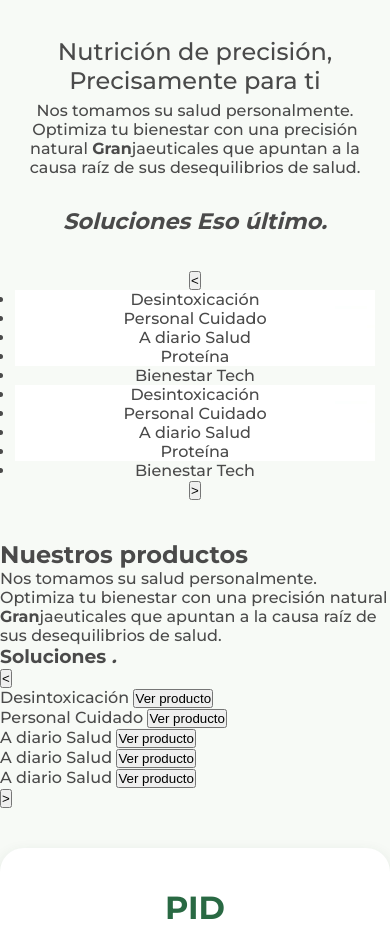
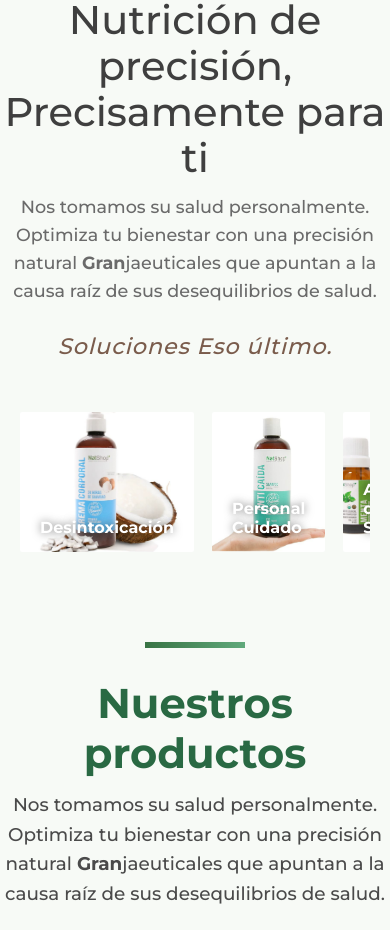
Before and after one commit to AleRodriguezCruz/tienda-bienestar-femenino, a plain HTML site: page index.html in a window 390 px wide. Shown: the part 561-1491 px from the top of the page. Drawn offline with Linux system fonts and the light colour scheme.

Commit message:
Update styles.css

```diff
--- a/styles.css
+++ b/styles.css
@@ -90,28 +90,26 @@ nav a:hover {
 .hero-section {
   position: relative;
   width: 100vw;
-  height: 100vh;  /* o 100vh si quieres que ocupe toda la pantalla */
+  height: 100vh;
   min-height: 350px;
   max-height: 760px;
   overflow: hidden;
   display: flex;
   align-items: center;
   justify-content: center;
-  margin-top: 102px; /* si tienes header fijo, ajusta este margen */
+  margin-top: 102px;
 }
-
 .hero-bg {
   position: absolute;
   top: 0;
   left: 0;
-  width: 100vw;    /* ancho total de la ventana */
-  height: 100vh;   /* altura total de la ventana */
-  object-fit: cover; /* cubrir el área sin deformar */
+  width: 100vw;
+  height: 100vh;
+  object-fit: cover;
   z-index: 1;
   filter: brightness(0.85);
   pointer-events: none;
 }
-
 .hero-content {
   position: relative;
   z-index: 2;
@@ -148,53 +146,121 @@ nav a:hover {
   background: #60a97b;
 }
 
-/* Beneficios */
-section.beneficios {
-  max-width: 900px;
-  margin: 40px auto;
-  padding: 0 15px;
+/* Beneficios carrusel */
+.beneficios > h2 {
+  font-weight: 300;
+  font-size: 2.5rem;
+  line-height: 1.15;
+  color: #3f3f3f;
+  margin-bottom: 0.3em;
+  font-family: 'Montserrat', sans-serif;
   text-align: center;
-  color: #4a4a4a;
+  max-width: 720px;
+  margin-left: auto;
+  margin-right: auto;
 }
-section.beneficios h2 {
-  font-weight: 500;
-  margin-bottom: 6px;
+.beneficios > p {
+  font-weight: 400;
+  font-size: 1.1rem;
+  line-height: 1.6;
+  color: #6a6a6a;
+  max-width: 700px;
+  margin: 0 auto 1.5em auto;
+  font-family: 'Montserrat', sans-serif;
+  text-align: center;
 }
-section.beneficios p {
-  font-size: 1rem;
-  max-width: 700px;
-  margin: 0 auto 30px auto;
+.beneficios > h3 {
+  font-style: italic;
+  font-weight: 400;
+  font-size: 1.4rem;
+  color: #7a5c4c;
+  letter-spacing: 0.04em;
+  margin-bottom: 2rem;
+  font-family: 'Montserrat', sans-serif;
+  text-align: center;
 }
-section.beneficios h3 {
-  font-size: 1.4rem;
-  font-style: italic;
-  margin-bottom: 35px;
+
+.carousel-container {
+  position: relative;
+  max-width: calc(100vw - 40px);
+  margin: 0 20px;
+  overflow: hidden;
+  padding: 20px 0;
 }
-.beneficios-grid {
+.carousel-track-container {
+  overflow: hidden;
+  width: 100%;
+}
+.carousel-track {
   display: flex;
-  gap: 18px;
-  justify-content: center;
-  flex-wrap: wrap;
+  transition: transform 0.4s ease-in-out;
+  list-style: none;
+  padding: 0;
+  margin: 0;
 }
-.beneficio-item {
-  position: relative;
-  width: 180px;
-  height: 180px;
+.carousel-slide {
+  flex: 0 0 calc((100% - 72px) / 5);
+  height: 280px;
   background-size: cover;
+  background-repeat: no-repeat;
   background-position: center;
-  border-radius: 12px;
-  cursor: pointer;
+  border-radius: 2px;
+  margin-right: 18px;
   display: flex;
   align-items: flex-end;
-  padding: 12px 12px 25px;
+  padding: 15px 20px;
   color: white;
   font-weight: 600;
-  font-size: 1rem;
-  text-shadow: 0 0 9px rgba(0,0,0,0.45);
-  transition: transform 0.3s ease;
+  font-size: 1.1rem;
+  text-shadow: 0 0 9px rgba(0,0,0,0.55);
+  user-select: none;
+  cursor: grab;
+  background-color: #000;
 }
-.beneficio-item:hover {
-  transform: scale(1.05);
+.carousel-slide:last-child {
+  margin-right: 0;
+}
+.carousel-btn {
+  opacity: 0;
+  transition: opacity 0.3s ease;
+  pointer-events: none;
+  cursor: pointer;
+  position: absolute;
+  top: 42%;
+  background: rgba(56,115,68,0.85);
+  color: white;
+  border: none;
+  width: 36px;
+  height: 60px;
+  font-size: 28px;
+  font-weight: bold;
+  z-index: 10;
+  border-radius: 6px;
+  user-select: none;
+}
+.carousel-container:hover .carousel-btn {
+  opacity: 1;
+  pointer-events: auto;
+}
+.carousel-btn.prev {
+  left: 12px;
+}
+.carousel-btn.next {
+  right: 12px;
+}
+@media (max-width: 500px){
+  .carousel-slide {
+    width: 200px;
+    height: 140px;
+    background-size: cover;
+    font-size: 1rem;
+  }
+  .carousel-btn {
+    top: 38%;
+    width: 30px;
+    height: 50px;
+    font-size: 24px;
+  }
 }
 
 /* Secciones informativas */
@@ -267,7 +333,6 @@ footer {
     height: 38px;
   }
 }
-
 @media (max-width: 480px) {
   .hero-section {
     height: 50vh;
@@ -290,32 +355,209 @@ footer {
   }
 }
 
-<<<<<<< HEAD
-@media (max-width: 480px) {
-  .hero-section {
-    height: 50vh;             /* Menor altura para que no sea tan alta */
-    max-height: 300px;        /* Limita altura máxima */
-  }
-  .hero-bg {
-    width: 100vw;
-    height: 50vh;
-    max-height: 300px;
-    object-fit: cover;
-    object-position: center top;  /* Centra la parte superior del video para evitar que se corte lo principal */
-  }
-  .hero-content {
-    padding: 0 15px;
-  }
-  .hero-content h1 {
-    font-size: 1.5rem;
-    line-height: 1.1;
-  }
-  .hero-btn {
-    font-size: 0.9rem;
-    padding: 10px 20px;
+/* Beneficios títulos y texto */
+.beneficios > h2 {
+  font-weight: 300;
+  font-size: 2.5rem;
+  line-height: 1.15;
+  color: #3f3f3f;
+  margin-bottom: 0.3em;
+  font-family: 'Montserrat', sans-serif;
+  text-align: center;
+  max-width: 720px;
+  margin-left: auto;
+  margin-right: auto;
+}
+.beneficios > p {
+  font-weight: 400;
+  font-size: 1.1rem;
+  line-height: 1.6;
+  color: #6a6a6a;
+  max-width: 700px;
+  margin: 0 auto 1.5em auto;
+  font-family: 'Montserrat', sans-serif;
+  text-align: center;
+}
+.beneficios > h3 {
+  font-style: italic;
+  font-weight: 400;
+  font-size: 1.4rem;
+  color: #7a5c4c;
+  letter-spacing: 0.04em;
+  margin-bottom: 2rem;
+  font-family: 'Montserrat', sans-serif;
+  text-align: center;
+}
+
+/* Productos carrusel con tarjetas más grandes y 3 por vista */
+.productos-carousel-container {
+  position: relative;
+  max-width: calc(100vw - 40px);
+  margin: 0 20px 40px 20px;
+  overflow: hidden;
+  padding: 20px 0;
+}
+.productos-carousel-track-container {
+  overflow: hidden;
+  width: 100%;
+}
+.productos-carousel-track {
+  display: flex;
+  transition: transform 0.4s ease-in-out;
+  list-style: none;
+  padding: 0;
+  margin: 0;
+}
+.productos-carousel-slide {
+  flex: 0 0 calc((100% - 54px) / 5); /* 3 productos por vista */
+  height: 320px; /* mayor altura que beneficios */
+  display: flex;
+  flex-direction: column;
+  border-radius: 8px;
+  overflow: hidden;
+  margin-right: 18px;
+  box-shadow: 0 4px 10px rgba(0,0,0,0.15);
+  cursor: pointer;
+  transition: transform 0.3s ease;
+  background: none;
+}
+.productos-carousel-slide:hover {
+  transform: scale(1.05);
+  box-shadow: 0 8px 20px rgba(0,0,0,0.3);
+}
+.carousel-image {
+  width: 100%;
+  height: 220px; /* imagen más alta */
+  background-size: cover;
+  background-position: center;
+  border-radius: 0px 0px 0 0;
+}
+.carousel-info {
+  padding: 12px 15px;
+  background: #fff;
+  display: flex;
+  flex-direction: column;
+  align-items: center;
+  gap: 10px;
+}
+.product-name {
+  font-weight: 700;
+  color: #296943;
+  font-size: 1.1rem;
+  text-align: center;
+}
+.add-cart-btn {
+  background: #387344;
+  border-radius: 18px;
+  padding: 8px 20px;
+  font-weight: 600;
+  border: none;
+  color: white;
+  cursor: pointer;
+  transition: background 0.3s ease;
+  width: 100%;
+  max-width: 150px;
+}
+.add-cart-btn:hover {
+  background: #60a97b;
+}
+.productos-carousel-btn {
+  opacity: 0;
+  transition: opacity 0.3s ease;
+  pointer-events: none;
+  cursor: pointer;
+  position: absolute;
+  top: 42%;
+  background: rgba(56,115,68,0.85);
+  color: white;
+  border: none;
+  width: 36px;
+  height: 60px;
+  font-size: 28px;
+  font-weight: bold;
+  z-index: 10;
+  border-radius: 6px;
+  user-select: none;
+}
+.productos-carousel-container:hover .productos-carousel-btn {
+  opacity: 1;
+  pointer-events: auto;
+}
+.productos-carousel-btn.prev {
+  left: 12px;
+}
+.productos-carousel-btn.next {
+  right: 12px;
+}
+
+/* Separación elegante entre beneficios y productos */
+.beneficios {
+  padding-bottom: 60px;
+  position: relative;
+}
+.productos::before {
+  content: "";
+  display: block;
+  width: 100px;
+  height: 6px;
+  background: linear-gradient(90deg, #387344, #60a97b);
+  border-radius: 0;
+  margin: -30px auto 30px auto;
+}
+.productos {
+  padding-top: 40px;
+  margin-left: auto;
+  margin-right: auto;
+}
+.productos > h2 {
+  font-weight: 700;
+  font-size: 2.6rem;
+  color: #296943;
+  text-align: center;
+  margin-bottom: 0.3em;
+  font-family: 'Montserrat', sans-serif;
+}
+.productos > p {
+  max-width: 720px;
+  font-size: 1.15rem;
+  line-height: 1.6;
+  font-weight: 400;
+  color: #4a4a4a;
+  text-align: center;
+  margin: 0 auto 1.8em auto;
+  font-family: 'Montserrat', sans-serif;
+}
+.productos > h3 {
+  font-style: italic;
+  font-weight: 400;
+  font-size: 1.4rem;
+  color: #7a5c4c;
+  letter-spacing: 0.04em;
+  margin-bottom: 2.2rem;
+  text-align: center;
+  font-family: 'Montserrat', sans-serif;
+}
+
+/* Responsive para productos */
+@media (max-width: 768px) {
+  .productos-carousel-slide {
+    flex: 0 0 calc((100% - 42px) / 5);
+    height: 280px;
   }
 }
-=======
-
-
->>>>>>> 15e4aaea56f0b46cae20d7504c2a36949e8fb169
+@media (max-width: 480px) {
+  .productos-carousel-slide {
+    flex: 0 0 calc(100% - 20px);
+    margin-right: 15px;
+    height: 220px;
+  }
+  .productos-carousel-btn {
+    top: 38%;
+    width: 30px;
+    height: 50px;
+    font-size: 24px;
+  }
+}
+.modal.active {
+  display: flex !important;
+}
```
